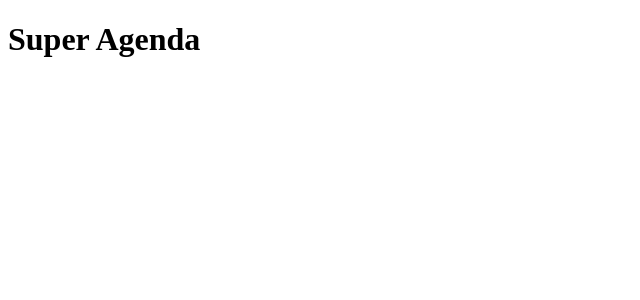
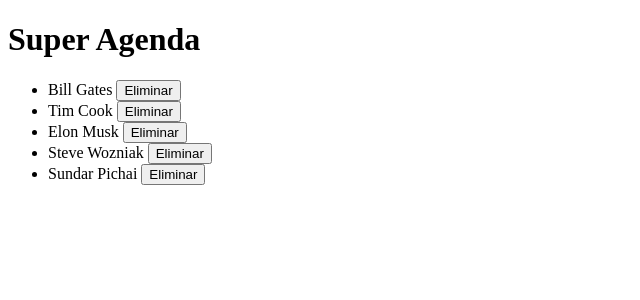
Before and after one commit to vermicida/kc-angular-altran, an Angular app: page / in a window 1280 px wide. Shown: the top 300 px of the page, without its empty margins (0-640 px from the left). Built offline with nearby package versions, Linux system fonts and the light colour scheme.

Commit message:
Primer acercamiento a la comunicación entre componentes

```diff
--- a/src/app/app.component.html
+++ b/src/app/app.component.html
@@ -1,3 +1,17 @@
 <div>
   <h1>Super Agenda</h1>
 </div>
+<div>
+  <!--
+    Para instanciar un componente usamos su 'selector' como
+    etiqueta HTML. Para enlazar datos al componente hijo, usamos
+    como atributos aquellos que estén decorados con '@Input' en él.
+    Por otro lado, para suscribirnos a sus eventos, lo haremos
+    indicando entre paréntesis el nombre del mismo, que está decorado
+    en el hijo con '@Output'. Para recoger los datos del evento, sean
+    del tipo del sean, utilizamos la palabra reservada '$event'.
+  -->
+  <app-lista-contactos
+    [contactos]="listaContactos"
+    (botonEliminarPulsado)="eliminarContacto($event)"></app-lista-contactos>
+</div>
--- a/src/app/app.component.ts
+++ b/src/app/app.component.ts
@@ -7,7 +7,19 @@
 })
 export class AppComponent implements OnInit {
 
-  ngOnInit() {
+  listaContactos: string[] = [
+    'Bill Gates',
+    'Tim Cook',
+    'Elon Musk',
+    'Steve Wozniak',
+    'Sundar Pichai'
+  ];
+
+  ngOnInit(): void {
     console.log('Soy AppComponent y acabo de despertarme');
   }
+
+  eliminarContacto(contacto: string): void {
+    this.listaContactos = this.listaContactos.filter(c => c !== contacto);
+  }
 }
--- a/src/app/app.module.ts
+++ b/src/app/app.module.ts
@@ -4,13 +4,15 @@
 import { AppRoutingModule } from './app-routing.module';
 
 import { AppComponent } from './app.component';
+import { ListaContactosComponent } from './lista-contactos/lista-contactos.component';
 
 @NgModule({
   // En el metadato 'declarations' indicamos todos los componentes, directivas y
   // pipes de nuestra app. Si no los añadimos, nuestra app (módulo) no sabrá
   // cómo pintarlos en pantalla o cómo utilizarlos.
   declarations: [
-    AppComponent
+    AppComponent,
+    ListaContactosComponent
   ],
   // En el metadato 'imports' indicamos todos aquellos módulos de los cuáles depende
   // nuestra app para funcionar.
--- /dev/null
+++ b/src/app/lista-contactos/lista-contactos.component.html
@@ -0,0 +1,11 @@
+<ul>
+  <!--
+    La directiva 'NgFor' replica una estructura HTML tantas veces como
+    elementos haya en una colección dada. Además, en cada iteración tenemos
+    acceso al elemento que corresponda.
+  -->
+  <li *ngFor="let contacto of contactos">
+    {{ contacto }}
+    <button (click)="notificarContactoEliminar(contacto)">Eliminar</button>
+  </li>
+</ul>
--- /dev/null
+++ b/src/app/lista-contactos/lista-contactos.component.ts
@@ -0,0 +1,30 @@
+import {
+  Input,
+  Component,
+  ViewEncapsulation,
+  Output,
+  EventEmitter } from '@angular/core';
+
+@Component({
+  selector: 'app-lista-contactos',
+  templateUrl: './lista-contactos.component.html',
+  styleUrls: ['./lista-contactos.component.css'],
+  encapsulation: ViewEncapsulation.None
+})
+export class ListaContactosComponent {
+
+  // Decoramos con '@Input' aquellos atributos en los cuales
+  // un componente padre pueda enlazar datos.
+  @Input() contactos: string[];
+
+  // Decoramos con '@Output' aquellos atributos que vayan a
+  // emitir datos a un componente padre. Además, estos atributos
+  // deben ser de tipo 'EventEmitter<T>'.
+  @Output() botonEliminarPulsado = new EventEmitter<string>();
+
+  notificarContactoEliminar(contacto: string): void {
+
+    // Para emitir un datos, usamos la función 'emit()' del 'EventEmitter'.
+    this.botonEliminarPulsado.emit(contacto);
+  }
+}
```
Also changed, not shown: src/app/lista-contactos/lista-contactos.component.css (added), 1 other file (tests, documents, lock files or other folders).
